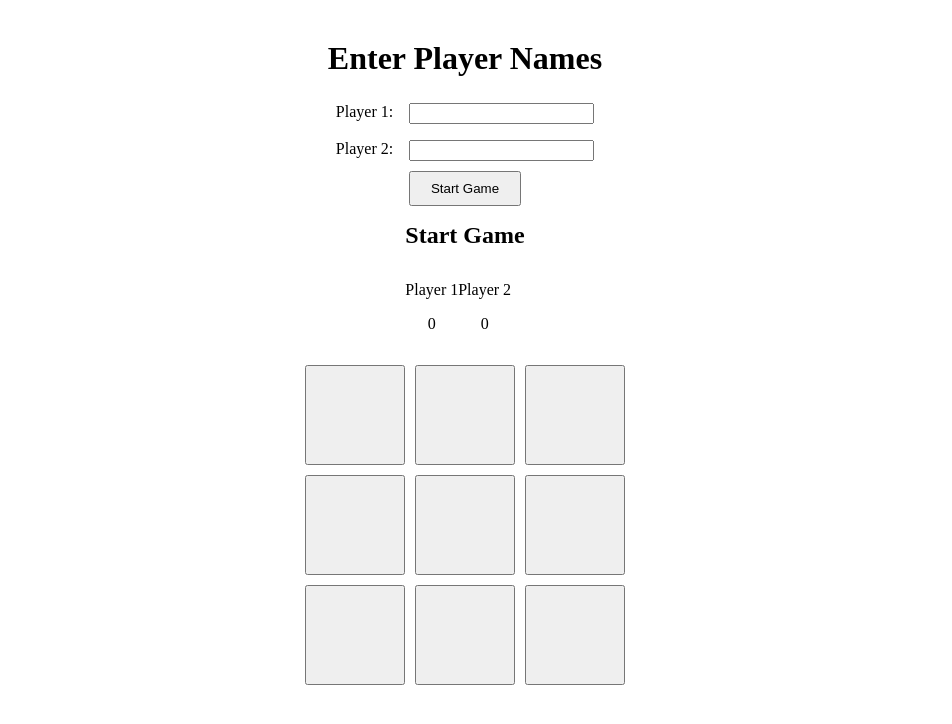
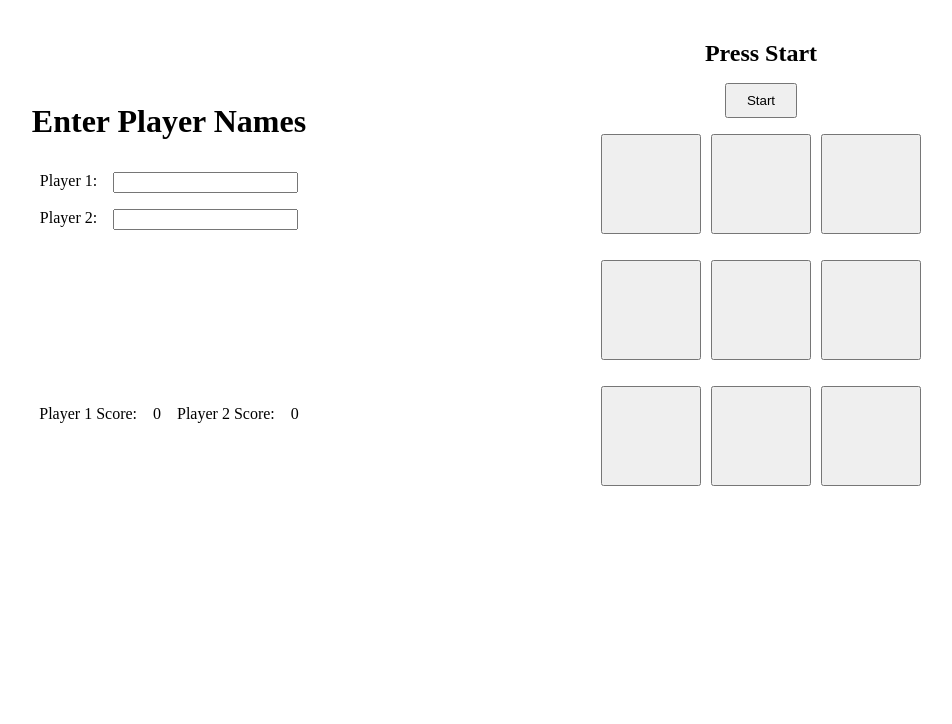
Before and after one commit to wolfSkullCave/tic-tac-toe-js, a website with bundled scripts: page index.html in a window 1280 px wide. Shown: the whole page, without its empty margins (175-1127 px from the left). Built offline with nearby package versions, Linux system fonts and the light colour scheme.

Commit message:
updated layout

```diff
--- a/index.html
+++ b/index.html
@@ -14,7 +14,6 @@
   <body>
     <div class="wrapper">
       <div class="box1">
-        <div class="flex-container">
         <h1>Enter player names</h1>
         <form action="" class="playerForm">
           <label for="player1Name">Player 1: </label>
@@ -22,23 +21,19 @@
           <label for="player2Name">Player 2: </label>
           <input type="text" name="player2Name" id="player2Name" />
         </form>
-          <button id="startBtn" type="reset">Start Game</button>
-        </div>
       </div>
 
       <div class="box2 scoreBoard">
-        <h2 id="turn-text">Start Game</h2>
-        <div class="p1">
-          <p id="p1Label">Player 1</p>
+        <p id="p1Label">Player 1 Score:</p>
         <p id="p1Score">0</p>
-        </div>
-        <div class="p2">
-          <p id="p1Label">Player 2</p>
+        <p id="p1Label">Player 2 Score:</p>
         <p id="p2Score">0</p>
-        </div>
       </div>
 
       <div class="box3">
+        <h2 id="turn-text">Press Start</h2>
+        <button id="startBtn" type="reset">Start</button>
+
         <div class="board">
           <button class="cell" data-row="0" data-col="0"></button
           ><button class="cell" data-row="0" data-col="1"></button
--- a/script.js
+++ b/script.js
@@ -223,13 +223,7 @@ function resetGame() {
 }
 
 function updateScore() {
-  // const scoreTxt = document.getElementById("scoreBoard");
-  // scoreTxt.innerHTML = `
-  // <h3>Score Board</h3>
-  // <p>${player.one.name}: ${player.one.wins}</p>
-  // <p>${player.two.name}: ${player.two.wins}</p>`;
   const p1Score = document.getElementById("p1Score");
-  const tieScore = document.getElementById("tieScore");
   const p2Score = document.getElementById("p2Score");
 
   p1Score.textContent = player.one.wins;
--- a/style.css
+++ b/style.css
@@ -1,24 +1,9 @@
-.container {
-    display: flex;
-    flex-direction: column;
-    align-items: center;
-    gap: 1rem;
-}
+/* Components */
 
 #turn-display {
     display: flex;
     flex-direction: column;
     text-align: center;
-}
-
-
-
-.board {
-    display: grid;
-    grid-template-columns: auto auto auto;
-    gap: 10px;
-    width: 400px;
-    justify-content: center;
 }
 
 .cell {
@@ -29,24 +14,7 @@
 
 button {
     padding: 8px 20px;
-}
-
-.flex-container {
-    display: flex;
-    flex-direction: column;
-    align-items: center;
-    gap: 10px;
-}
-
-.grid-container {
-    display: grid;
-    grid-template-columns: 1fr 1fr;
-}
-
-.playerForm {
-    display: grid;
-    grid-template-columns: auto auto;
-    gap: 1rem;
+    margin-bottom: 1rem;
 }
 
 h1,
@@ -57,36 +25,59 @@ h3 {
 }
 
 
+
+/* Layouts */
+
 .wrapper {
     width: 90vw;
     margin: 5vh auto;
     display: grid;
-    grid-template-columns: 1fr;
+    grid-template-columns: 1fr 1fr;
     grid-template-rows: repeat(2, auto);
     align-items: center;
     justify-items: center;
-    gap: 1rem;
+    gap: 2rem;
 }
 
-/*
-.box1{}
+.box1 {
+    display: grid;
+    justify-items: center;
+    gap: 1rem;
+    text-align: center;
+}
 
-.box2{
-    grid-column: 2/3;
-}
+/* .box2 {
+    grid-row: 1/2;
+} */
 
 .box3 {
     grid-column: 2/3;
-    grid-row: 2/3;
-} */
+    grid-row: 1/3;
+    text-align: center;
+}
 
 .scoreBoard {
     display: grid;
     grid-template-columns: repeat(4, auto);
     grid-template-rows: repeat(2, auto);
     text-align: center;
+    column-gap: 1rem;
 }
 
 .scoreBoard #turn-text {
     grid-column: 1/5;
 }
+
+.playerForm {
+    display: grid;
+    grid-template-columns: auto auto;
+    gap: 1rem;
+}
+
+.board {
+    display: grid;
+    grid-template-columns: auto auto auto;
+    gap: 10px;
+    width: 400px;
+    justify-content: center;
+}
```
Also changed, not shown: notes/plan.md (+1 -1 lines). Lines whose indentation alone changed are shown as unchanged.
